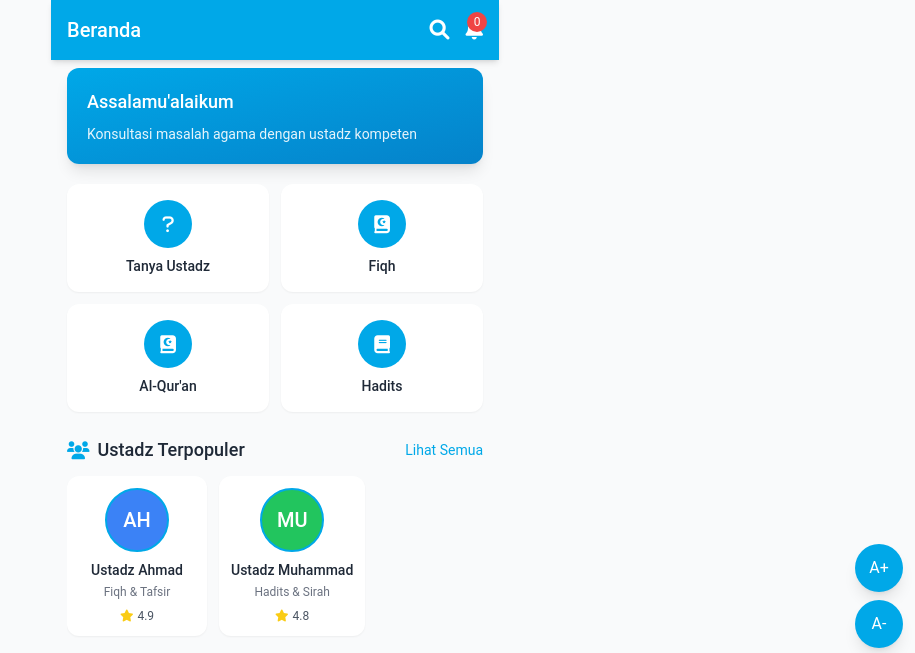
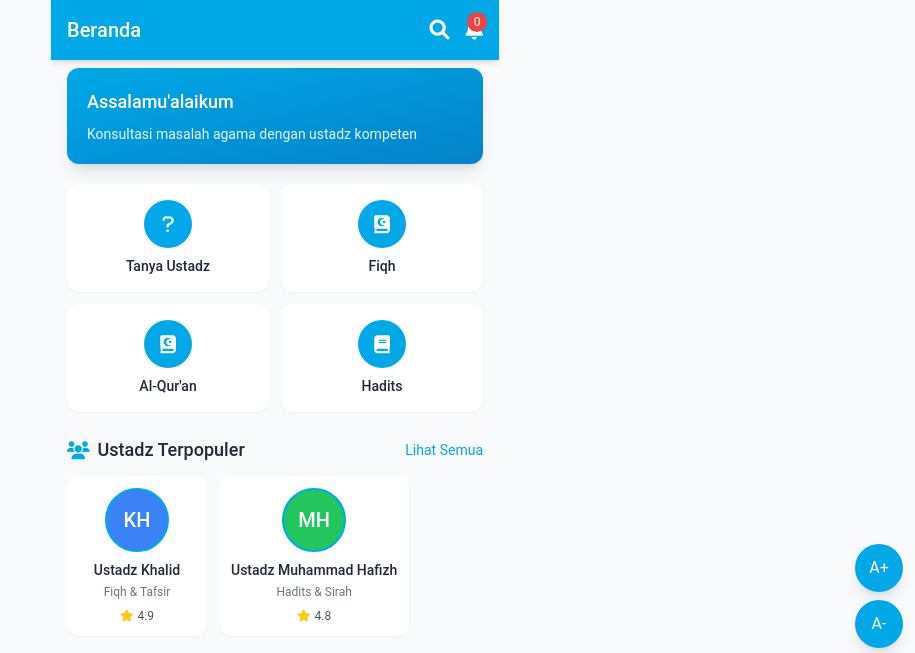
Before and after one commit to chaidir10/tanya-ustadz, a plain HTML site: page index.html in a window 1280 px wide. Shown: the top 653 px of the page, without its empty margins (365-1280 px from the left). Drawn offline with nearby package versions, Linux system fonts and the light colour scheme.

Commit message:
Update index.html

```diff
--- a/index.html
+++ b/index.html
@@ -163,11 +163,11 @@
 
             <div class="flex gap-3 overflow-x-auto pb-3 scrollbar-hide">
                 <!-- Daftar Ustadz -->
-                <div onclick="showUstadzDetail('Ustadz Ahmad', 'Fiqh & Tafsir')" class="bg-white rounded-xl p-3 flex flex-col items-center min-w-[140px] shadow-sm hover:shadow-md transition-all cursor-pointer hover:bg-gray-50">
+                <div onclick="showUstadzDetail('Ustadz Khalid', 'Fiqh & Tafsir')" class="bg-white rounded-xl p-3 flex flex-col items-center min-w-[140px] shadow-sm hover:shadow-md transition-all cursor-pointer hover:bg-gray-50">
                     <div class="w-16 h-16 rounded-full border-2 border-primary flex items-center justify-center text-white font-medium bg-blue-500 text-xl mb-2">
-                        AH
+                        KH
                     </div>
-                    <h3 class="text-sm font-medium text-center mb-1">Ustadz Ahmad</h3>
+                    <h3 class="text-sm font-medium text-center mb-1">Ustadz Khalid</h3>
                     <p class="text-xs text-gray-500 text-center">Fiqh & Tafsir</p>
                     <div class="flex items-center mt-2 text-yellow-400 text-xs">
                         <i class="fas fa-star"></i>
@@ -175,11 +175,11 @@
                     </div>
                 </div>
 
-                <div onclick="showUstadzDetail('Ustadz Muhammad', 'Hadits & Sirah')" class="bg-white rounded-xl p-3 flex flex-col items-center min-w-[140px] shadow-sm hover:shadow-md transition-all cursor-pointer hover:bg-gray-50">
+                <div onclick="showUstadzDetail('Ustadz Muhammad Hafizh', 'Hadits & Sirah')" class="bg-white rounded-xl p-3 flex flex-col items-center min-w-[140px] shadow-sm hover:shadow-md transition-all cursor-pointer hover:bg-gray-50">
                     <div class="w-16 h-16 rounded-full border-2 border-primary flex items-center justify-center text-white font-medium bg-green-500 text-xl mb-2">
-                        MU
+                        MH
                     </div>
-                    <h3 class="text-sm font-medium text-center mb-1">Ustadz Muhammad</h3>
+                    <h3 class="text-sm font-medium text-center mb-1">Ustadz Muhammad Hafizh</h3>
                     <p class="text-xs text-gray-500 text-center">Hadits & Sirah</p>
                     <div class="flex items-center mt-2 text-yellow-400 text-xs">
                         <i class="fas fa-star"></i>
```
